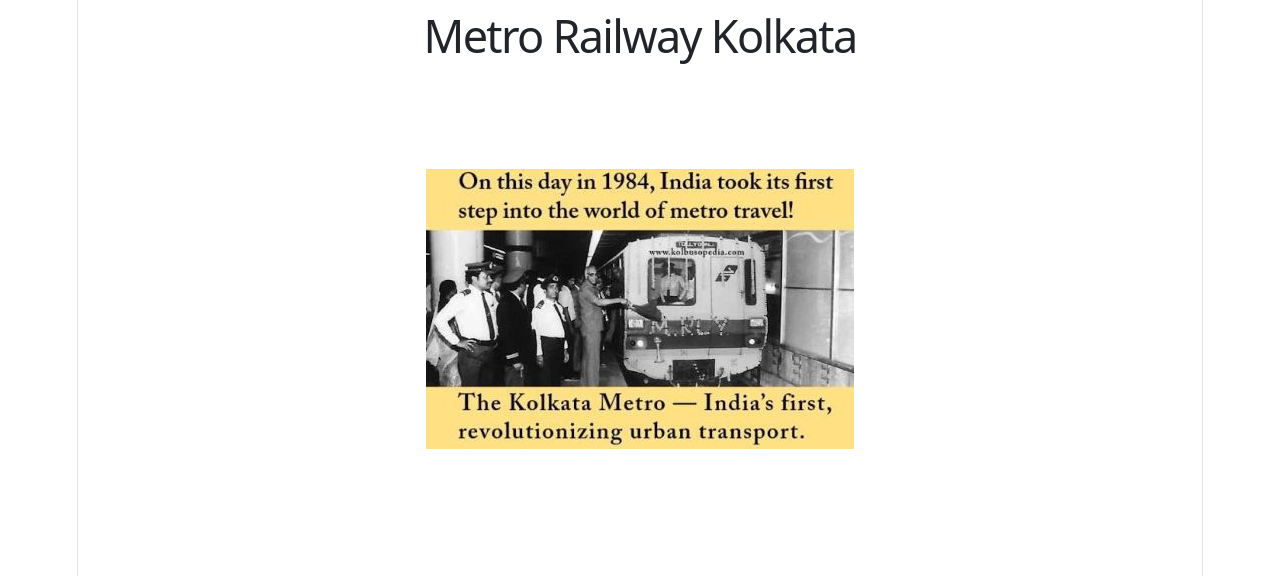
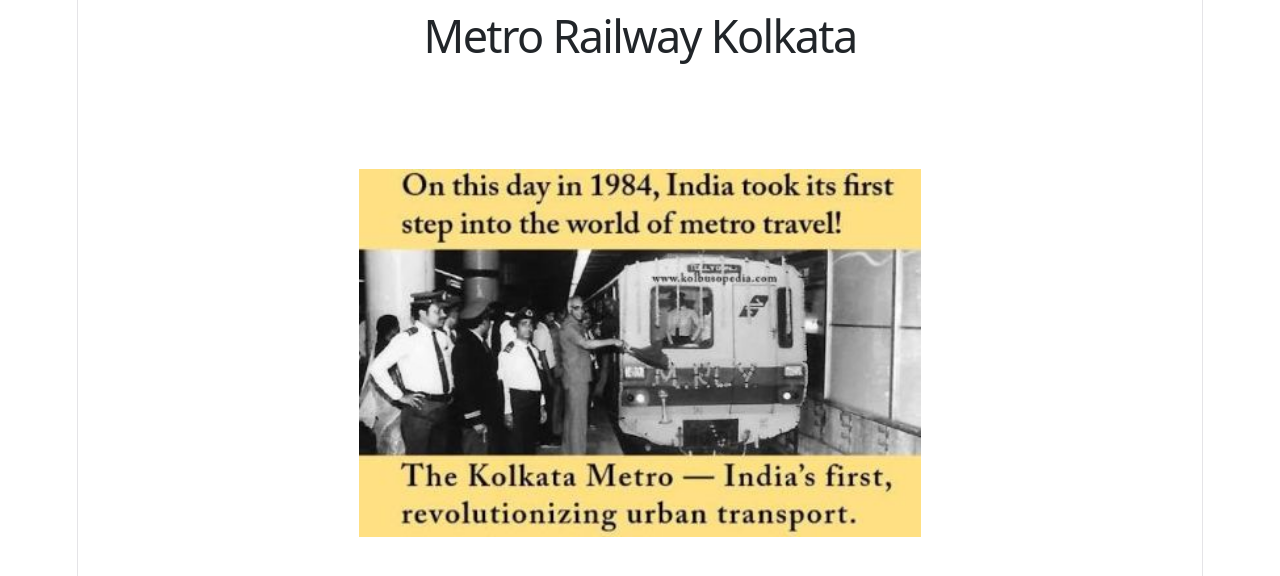
Before and after one commit to Rounak2811/wallMountQRTicketing, a React (Vite) app in the folder wallMountQRTicketing/: page / in a window 1280 px wide. Shown: the top 576 px of the page. Built offline with nearby package versions, Linux system fonts and the light colour scheme.

Commit message:
image width changed

```diff
--- a/wallMountQRTicketing/src/Components/Carousels.jsx
+++ b/wallMountQRTicketing/src/Components/Carousels.jsx
@@ -8,13 +8,13 @@
             <div id="carouselExampleAutoplaying" className="carousel slide p-20" data-bs-ride="carousel">
                 <div className="carousel-inner">
                     <div className="carousel-item active">
-                        <img src={image1} className=" w-60 m-auto" alt="Kolkata Metro underwater train" />
+                        <img src={image1} className="d-block w-50 m-auto" alt="Kolkata Metro underwater train" />
                     </div>
                     <div className="carousel-item">
-                        <img src={image2} className=" w-60 m-auto" alt="Kolkata Metro train" />
+                        <img src={image2} className="d-block w-50 m-auto" alt="Kolkata Metro train" />
                     </div>
                     <div className="carousel-item">
-                        <img src={image3} className=" w-60 m-auto" alt="Kolkata Metro history" />
+                        <img src={image3} className="d-block w-50 m-auto" alt="Kolkata Metro history" />
                     </div>
                 </div>
                 <button className="carousel-control-prev" type="button" data-bs-target="#carouselExampleAutoplaying" data-bs-slide="prev">
```
